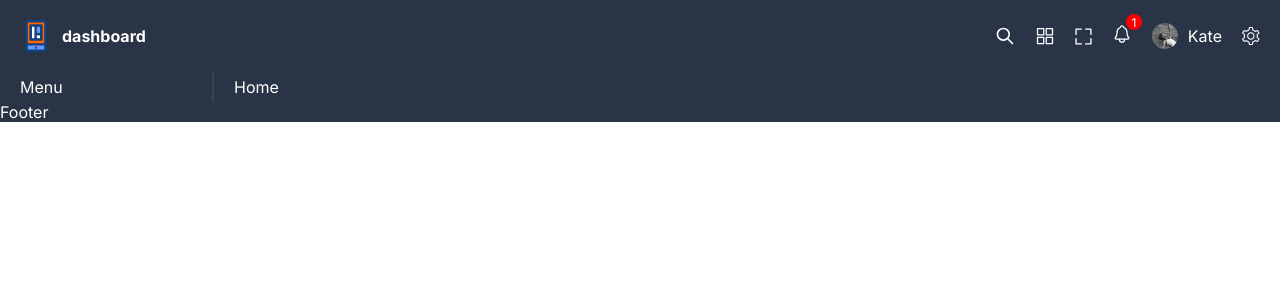
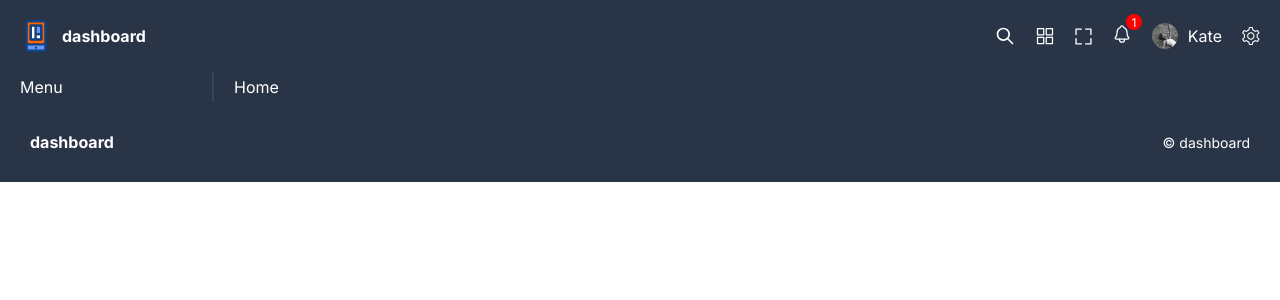
Before and after one commit to horoshopodumaj/dashboard, a React (Vite) app: page / in a window 1280 px wide. Shown: the top 300 px of the page. Built offline with nearby package versions, Linux system fonts and the light colour scheme.

Commit message:
footer component

```diff
--- a/src/components/footer/Footer.tsx
+++ b/src/components/footer/Footer.tsx
@@ -1,7 +1,12 @@
 import "./footer.scss";
 
 const Footer = () => {
-    return <div className="footer">Footer</div>;
+    return (
+        <div className="footer">
+            <span>dashboard</span>
+            <span>© dashboard</span>
+        </div>
+    );
 };
 
 export default Footer;
--- a/src/components/footer/footer.scss
+++ b/src/components/footer/footer.scss
@@ -1,2 +1,16 @@
 .footer {
+    display: flex;
+    align-items: center;
+    justify-content: space-between;
+    padding: 30px;
+
+    span {
+        &:first-child {
+            font-weight: bold;
+        }
+
+        &:last-child {
+            font-size: 14px;
+        }
+    }
 }
```
